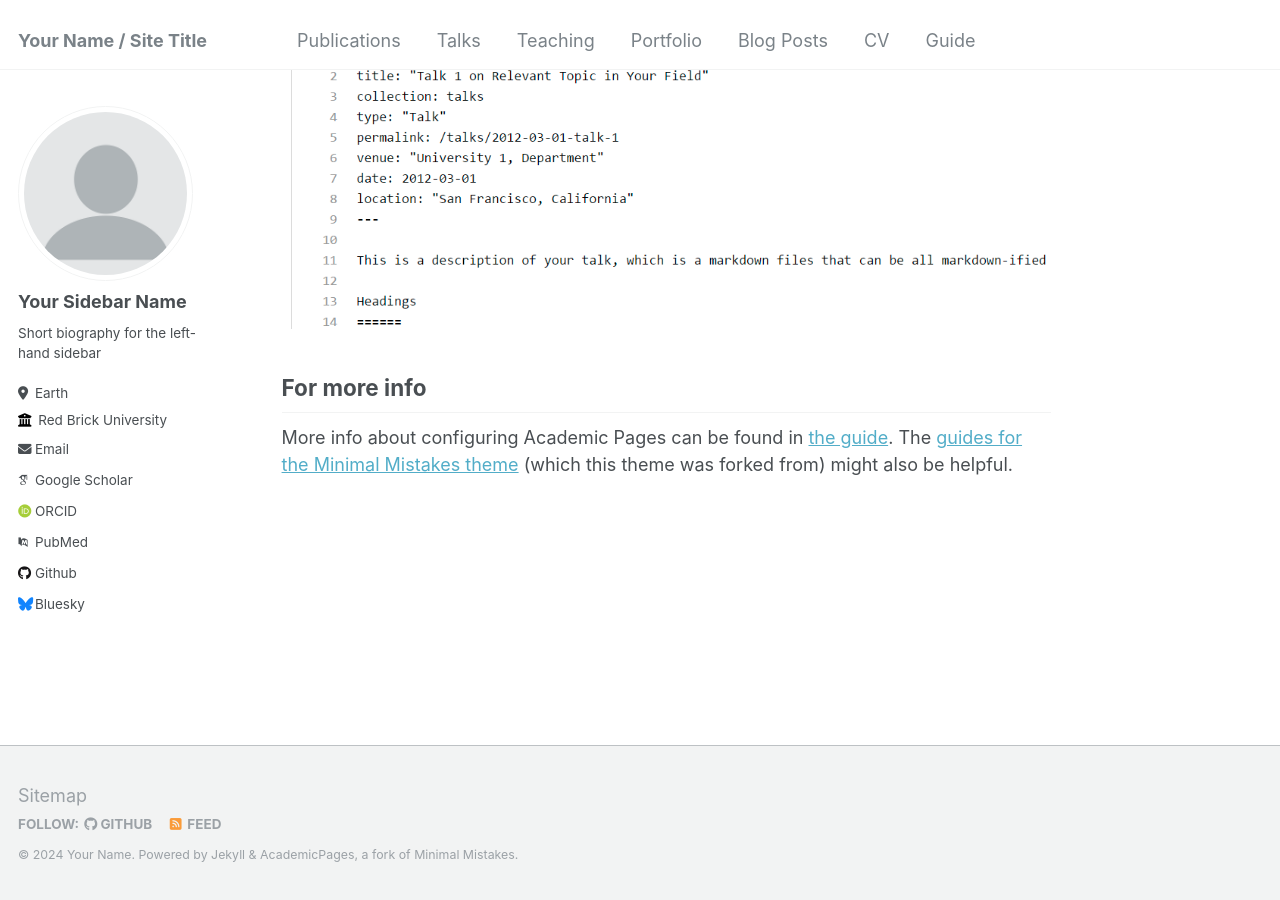
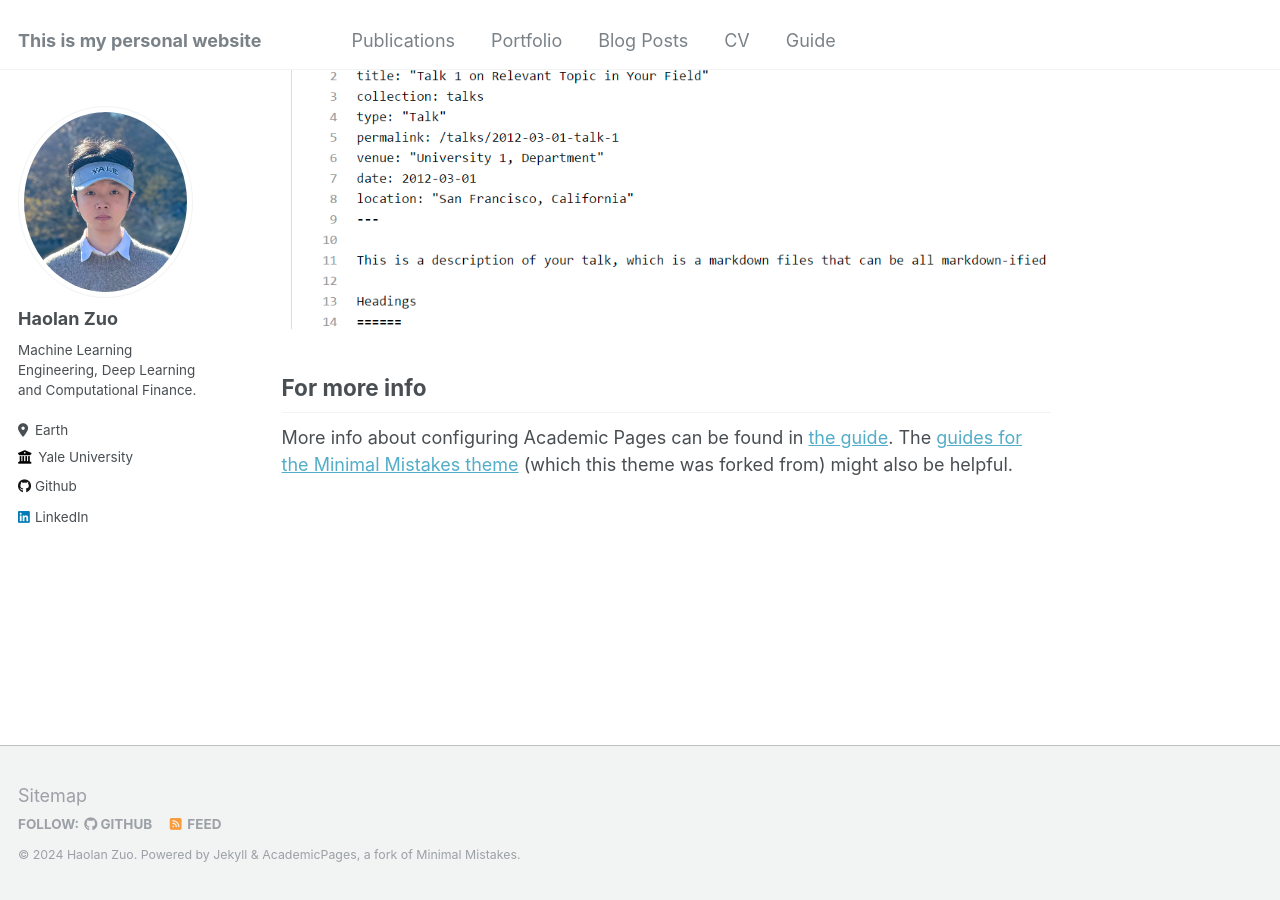
Before and after one commit to daniel620/daniel620.github.io, a Jekyll site: the page built from _pages/about.md, in a window 1280 px wide and 900 px high, scrolled down 2660 px. Built offline with Jekyll 4.4.1, drawn with Linux system fonts in a browser that asks for light colours; some web fonts are replaced.

Commit message:
Basic info

```diff
--- a/_config.yml
+++ b/_config.yml
@@ -8,47 +8,48 @@
 
 # Basic Site Settings
 locale                   : "en-US"
-title                    : "Your Name / Site Title"
+title                    : "This is my personal website"
 title_separator          : "-"
-name                     : &name "Your Name"
-description              : &description "personal description"
-url                      : https://academicpages.github.io # the base hostname & protocol for your site e.g. "https://mmistakes.github.io"
+name                     : &name "Haolan Zuo"
+description              : &description "Haolan Zuo's personal academic and professional website showcasing experience\
+ in machine learning engineering, deep learning, and computational finance."
+url                      : https://daniel620.github.io # the base hostname & protocol for your site e.g. "https://mmistakes.github.io"
 baseurl                  : "" # the subpath of your site, e.g. "/blog"
-repository               : "academicpages/academicpages.github.io"
+repository               : "daniel620/daniel620.github.io"
 
 # Site Author - The following control what appear as part of the author content on the side bar.
 #               If a field is blank the icon and link will not appear, otherwise it will be shown.
 #               Additional customization can be done by editing /_includes/author-profile.html
 author:
   # Biographic information
-  avatar           : "profile.png"
-  name             : "Your Sidebar Name"
+  avatar           : "myprofile.jpeg"
+  name             : "Haolan Zuo"
   pronouns         : # example: "she/her"
-  bio              : "Short biography for the left-hand sidebar"
+  bio              : "Machine Learning Engineering, Deep Learning and Computational Finance."
   location         : "Earth"
-  employer         : "Red Brick University"
+  employer         : "Yale University"
   uri              : # URL
-  email            : "none@example.org"
+  # email            : "none@example.org"
 
   # Academic websites
-  arxiv            : # URL - Update with the correct link to your profile
-  googlescholar    : "https://scholar.google.com/citations?user=PS_CX0AAAAAJ"
-  impactstory      : # URL
-  orcid            : "http://orcid.org/yourorcidurl"
-  semantic         : # URL
-  pubmed           : "https://www.ncbi.nlm.nih.gov/pubmed/?term=john+snow"
-  researchgate     : # URL
+  # arxiv            : # URL - Update with the correct link to your profile
+  # googlescholar    : "https://scholar.google.com/citations?user=PS_CX0AAAAAJ"
+  # impactstory      : # URL
+  # orcid            : "http://orcid.org/yourorcidurl"
+  # semantic         : # URL
+  # pubmed           : "https://www.ncbi.nlm.nih.gov/pubmed/?term=john+snow"
+  # researchgate     : # URL
 
   # Repositories and software development
   bitbucket        : # Username - Update with your username on the site
   codepen          : # Username
   dribbble         : # Username
-  github           : "academicpages"
+  github           : "daniel620"
   kaggle           : # Username
   stackoverflow    : # User number or user number and name (i.e., use "1" or "1/jeff-atwood")
 
   # Social media
-  bluesky          : "bsky.app" # Replace this with you Bluesky username
+  # bluesky          : "bsky.app" # Replace this with you Bluesky username
   facebook         : # Username
   flickr           : # Username
   foursquare       : # Username
@@ -57,7 +58,7 @@ author:
   keybase          : # Username
   instagram        : # Username
   lastfm           : # Username
-  linkedin         : # Username
+  linkedin         : "haolan-zuo-604619244" # Username
   mastodon         : # URL
   medium           : # URL
   pinterest        : # Username
@@ -281,7 +282,7 @@ sass:
 permalink: /:categories/:title/
 # paginate: 5 # amount of posts to show
 # paginate_path: /page:num/
-timezone: America/Los_Angeles # http://en.wikipedia.org/wiki/List_of_tz_database_time_zones
+timezone: America/New_York # http://en.wikipedia.org/wiki/List_of_tz_database_time_zones
 
 
 # Plugins
```
Also changed, not shown: _data/navigation.yml (+4 -4 lines), images/myprofile.jpeg (added).
